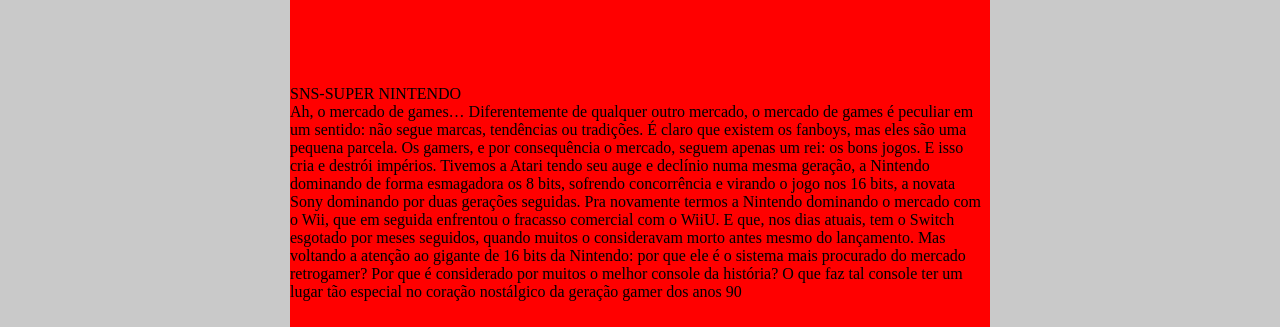
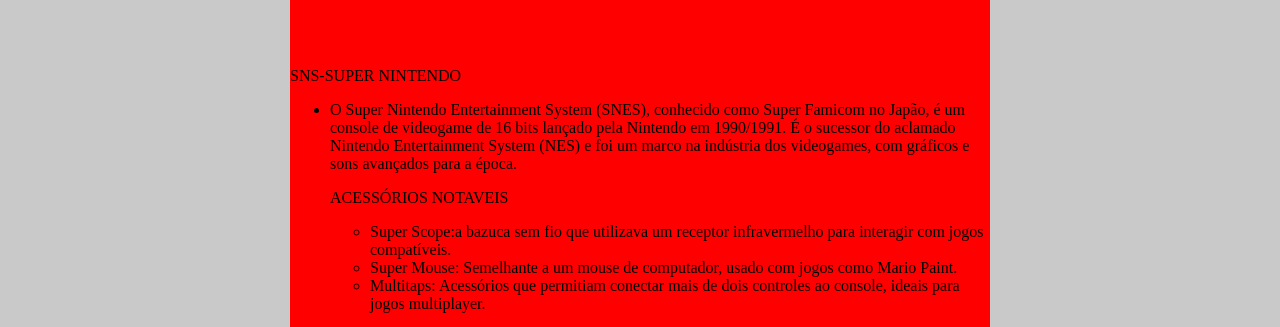
Before and after one commit to juan-paiva/projeto-super-nintendo, a plain HTML site: page index.html in a window 1280 px wide. Shown: the part 625-952 px from the top of the page. Drawn offline with Linux system fonts and the light colour scheme.

Commit message:
inclusão

```diff
--- a/index.html
+++ b/index.html
@@ -23,16 +23,23 @@
 			<main>
 
 				<div class="teste">
+
 				<img src="https://encrypted-tbn0.gstatic.com/images?q=tbn:ANd9GcRb1bivgZdWps4zLVMFnbrtd--p-sQQ6im6YQ&s">
-					<p><br>SNS-SUPER NINTENDO</br> Ah, o mercado de games… Diferentemente de qualquer outro mercado, o mercado de games é peculiar em um sentido: não segue marcas, tendências ou tradições.
 
-					É claro que existem os fanboys, mas eles são uma pequena parcela. Os gamers, e por consequência o mercado, seguem apenas um rei: os bons jogos. E isso cria e destrói impérios.
+					<p>SNS-SUPER NINTENDO</p>
+					    <ul>
+						<li>  O Super Nintendo Entertainment System (SNES), conhecido como Super Famicom no Japão, é um console de videogame de 16 bits lançado pela Nintendo em 1990/1991. É o sucessor do aclamado Nintendo Entertainment System (NES) e foi um marco na indústria dos videogames, com gráficos e sons avançados para a época. </li>
 
-					Tivemos a Atari tendo seu auge e declínio numa mesma geração, a Nintendo dominando de forma esmagadora os 8 bits, sofrendo concorrência e virando o jogo nos 16 bits, a novata Sony dominando por duas gerações seguidas. Pra novamente termos a Nintendo dominando o mercado com o Wii, que em seguida enfrentou o fracasso comercial com o WiiU. E que, nos dias atuais, tem o Switch esgotado por meses seguidos, quando muitos o consideravam morto antes mesmo do lançamento.
+					<p>ACESSÓRIOS NOTAVEIS</p>
 
-					Mas voltando a atenção ao gigante de 16 bits da Nintendo: por que ele é o sistema mais procurado do mercado retrogamer? Por que é considerado por muitos o melhor console da história? O que faz tal console ter um lugar tão especial no coração nostálgico da geração gamer dos anos 90</p>
+						<ul>
+                           <li> Super Scope:a bazuca sem fio que utilizava um receptor infravermelho para interagir com jogos compatíveis.</list>
 
-				</div>
+						   <li>	Super Mouse: Semelhante a um mouse de computador, usado com jogos como Mario Paint.</list>
+
+						   <li>	Multitaps: Acessórios que permitiam conectar mais de dois controles ao console, ideais para jogos multiplayer.</list>
+						</ul>
+			    </div>
 
 
 
--- a/style.css
+++ b/style.css
@@ -67,7 +67,7 @@ header {
 
 }
 img{
-	width:600px;
-	higher:600px;
+	width: 600px;
+	higher: 600px;
 	margin: 50px 50px;
 }
```
